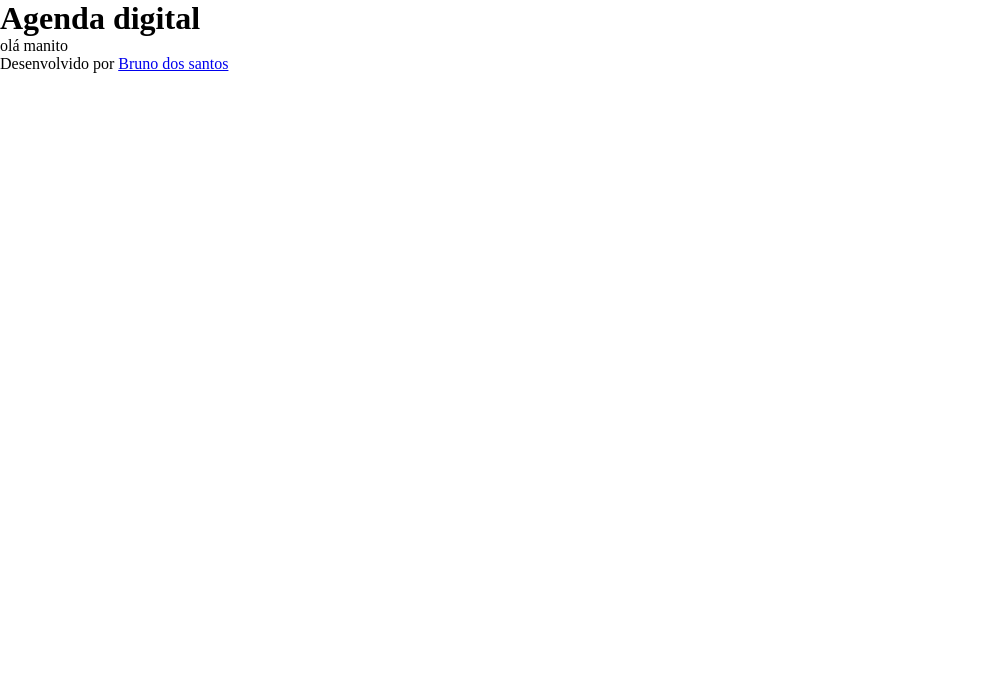
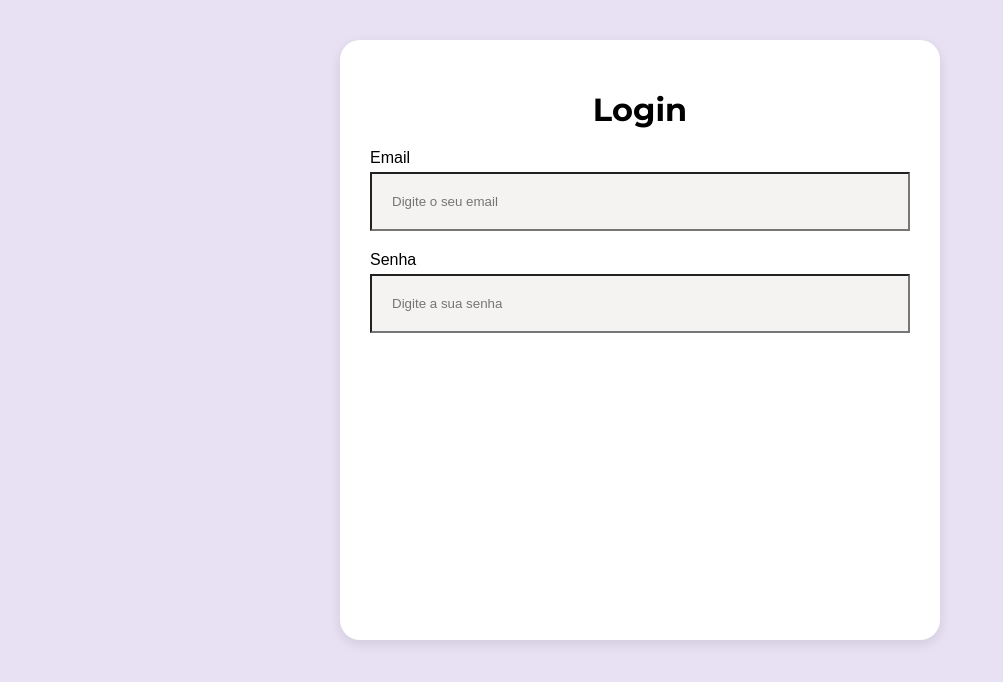
Before and after one commit to bruno01010101/agenda_com_react, a React (Vite) app in the folder frontend/: page /auth in a window 1280 px wide. Shown: the top 682 px of the page, without its empty margins (0-1003 px from the left). Built offline with nearby package versions, Linux system fonts and the light colour scheme.

Commit message:
começando a tela de login

```diff
--- /dev/null
+++ b/frontend/src/components/AuthLayout/authlayout.module.css
@@ -0,0 +1,30 @@
+.main{
+    width: 100vw;
+    height: 100vh;
+    display: flex;
+    justify-content: center;
+    padding-top: 40px;
+    background-color: var(--cinzinha);
+}
+
+.card{
+    width: 600px;
+    height: 600px;
+    padding: 30px;
+    background-color: white;
+    border-radius: 20px;
+    box-shadow: 0 4px 12px rgba(0, 0, 0, 0.1);
+    font-family: Arial, Helvetica, sans-serif;
+}
+
+.h1{
+    font-family: "Montserrat", sans-serif;
+    text-align: center;
+    padding: 20px 0px;
+}
+
+.gap{
+    display: flex;
+    flex-direction: column;
+    gap: 20px;
+}
--- a/frontend/src/components/AuthLayout/index.jsx
+++ b/frontend/src/components/AuthLayout/index.jsx
@@ -1,21 +1,18 @@
 import { Link, Outlet } from "react-router"
+import styles from "./authlayout.module.css"
+import Input from "../Ui/Input"
 
 export default function AuthLayout(){
     return(
-        <>
-            <header>
-                <h1>Agenda digital</h1>
+        <main className={styles.main}>
+            <div className={styles.card}>
+                <h1 className={styles.h1}>Login</h1>
 
-                <nav>
-                    <p>olá manito</p>
-                </nav>
-            </header>
-
-            <Outlet />
-
-            <footer>
-                <p>Desenvolvido por <a href="https://www.linkedin.com/in/bruno-dos-santos-282a583a8/" target="blank">Bruno dos santos</a></p>
-            </footer>
-        </>
+                <div className={styles.gap}>
+                    <Input nome="Email" placeholder="Digite o seu email"/>
+                    <Input nome="Senha" placeholder="Digite a sua senha" type="password" />
+                </div>
+            </div>
+        </main>
     )
 }
--- /dev/null
+++ b/frontend/src/components/Ui/Input.jsx
@@ -0,0 +1,11 @@
+import styles from "./input.module.css";
+
+export default function Input({nome, placeholder, type}){
+    const tipo = type || "text"
+    return(
+        <div>
+            <label htmlFor={nome} className={styles.label}>{nome}</label>
+            <input type={tipo} name={nome} id={nome} placeholder={placeholder} className={styles.input} />
+        </div>
+    )
+}
--- /dev/null
+++ b/frontend/src/components/Ui/input.module.css
@@ -0,0 +1,10 @@
+.label{
+    display: block;
+    padding-bottom: 5px;
+}
+
+.input{
+    width: 100%;
+    padding: 20px;
+    background-color: rgb(245, 242, 242);
+}
```
Also changed, not shown: frontend/src/components/Form/Base.jsx (added), frontend/src/components/Ui/botao.jsx (added).
